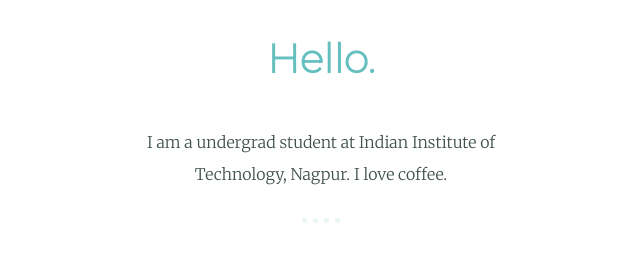
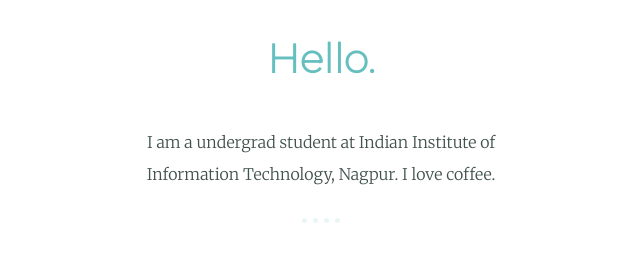
Before and after one commit to AnshumanDas2001/MyCSS-Site, a plain HTML site: page index.html in a window 1280 px wide. Shown: the part 1105-1358 px from the top of the page, without its empty margins (319-959 px from the left). Drawn offline with Linux system fonts and the light colour scheme.

Commit message:
Update index.html

```diff
--- a/index.html
+++ b/index.html
@@ -21,7 +21,7 @@
   <div class="profile">
     <img src="images/anshuman.png" alt="profile-picture">
     <h2>Hello.</h2>
-    <p class="intro">I am a undergrad student at Indian Institute of Technology, Nagpur. I love coffee.</p>
+    <p class="intro">I am a undergrad student at Indian Institute of Information Technology, Nagpur. I love coffee.</p>
   </div>
   <hr>
   <div class="skills">
```
